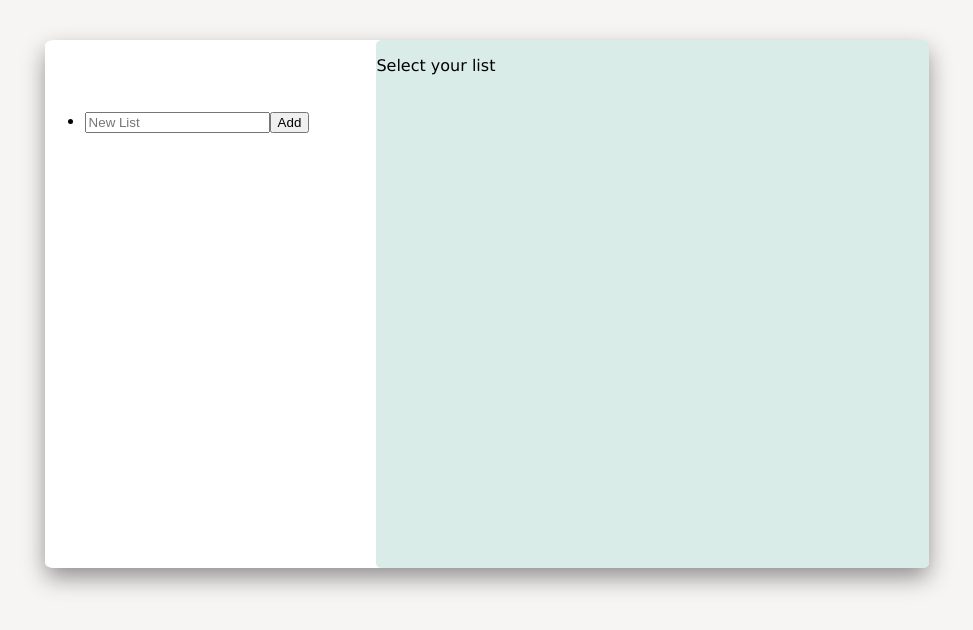
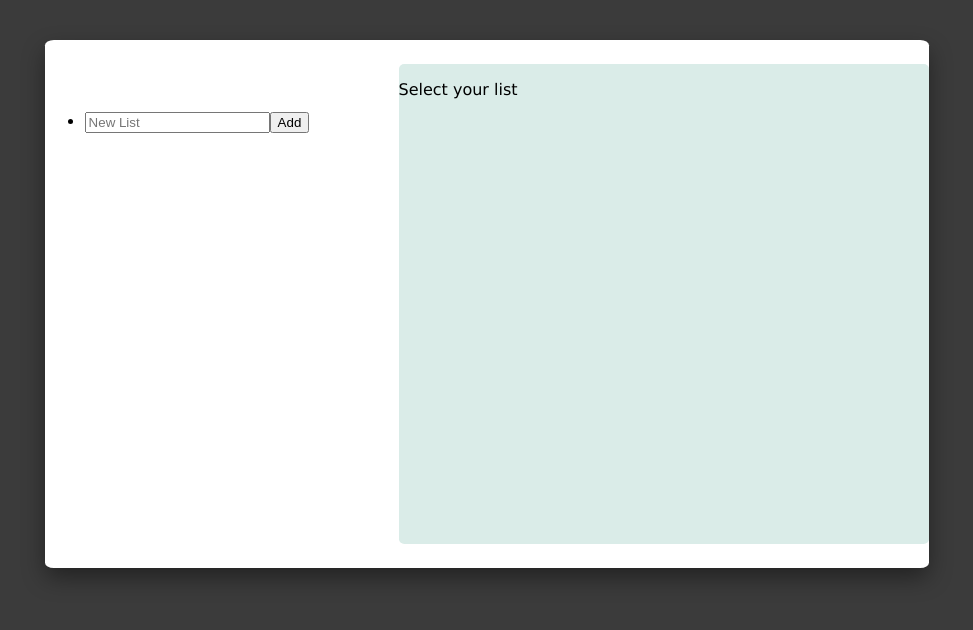
Before and after one commit to leonardoxavier01/to-do-app, a React (Create React App) app: page / in a window 1280 px wide. Shown: the top 630 px of the page, without its empty margins (153-1126 px from the left). Built offline with nearby package versions, Linux system fonts and the light colour scheme.

Commit message:
style: remove div content

```diff
--- a/src/App.js
+++ b/src/App.js
@@ -94,7 +94,6 @@ const App = () => {
     <Router>
       <div className="section" >
         <div className="container">
-          <div className="content" >
           <div className="lists">
             <Lists data={lists} onAddList={addList} onRemoveList={removeList} />
           </div>
@@ -119,7 +118,6 @@ const App = () => {
           </div>
         </div>
       </div>
-      </div>
     </Router>
   );
 }
--- a/src/styles.css
+++ b/src/styles.css
@@ -1,9 +1,9 @@
 body {
     font-family: Verdana, Geneva, Tahoma, sans-serif;
-    background-color: rgb(247, 244, 244);
+    background-color: rgb(59, 59, 59);
 }
 
-.section{
+.section {
     display: flex;
     align-items: center;
     justify-content: center;
@@ -24,28 +24,16 @@ body {
     box-shadow: 0px 10px 23px -1px rgba(0, 0, 0, 0.43);
 }
 
-.content {
-    display: flex;
-    flex-direction: row;
-    align-items: center;
-    justify-content: center;
-    background-color: transparent;
-    height: 33rem;
-    width: 100%;
-    border-radius: 1%;
-}
-
 .lists {
     display: flex;
     flex-direction: column;
-    background-color: transparent;
     height: 26rem;
-    width: 60%;
+    width: 40%;
 }
 
 .list-page {
     background-color: rgb(218, 236, 232);
-    height: 33rem;
-    width: 100%;
+    height: 30rem;
+    width: 60%;
     border-radius: 1%;
 }
```
Lines whose indentation alone changed are shown as unchanged.
